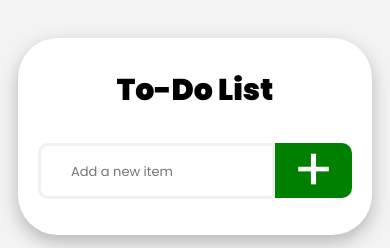
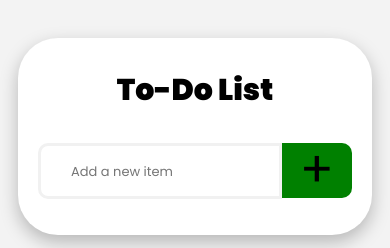
Before and after one commit to bhern154/ToDoApp, a plain HTML site: page index.html in a window 390 px wide. Shown: the top 248 px of the page. Drawn offline with Linux system fonts and the light colour scheme.

Commit message:
bug fix - make delete text black

```diff
--- a/style.css
+++ b/style.css
@@ -50,6 +50,7 @@ button{
     text-decoration: none !important;
     line-height: 70px;
     cursor:pointer;
+    color: black !important;
 }
 p{
     margin: 0;
@@ -106,6 +107,11 @@ textarea:focus, input:focus{
     button{
         height: 55px;
         line-height: 55px;
+        font-size: 20px;
+    }
+    .add{
+        font-size: 50px;
+        font-weight: 400;
     }
     #new-todo{
         font-size: 13px;
```
